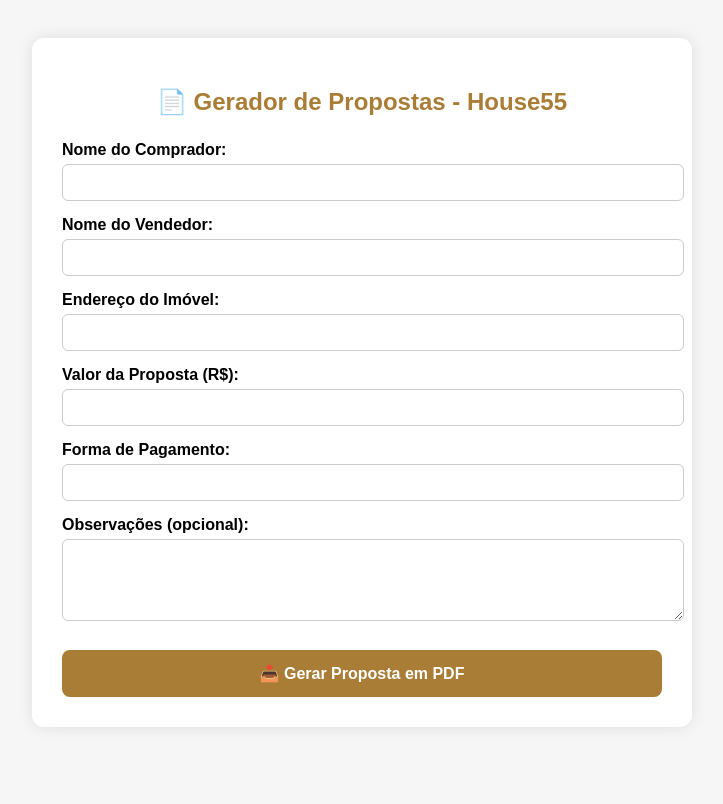
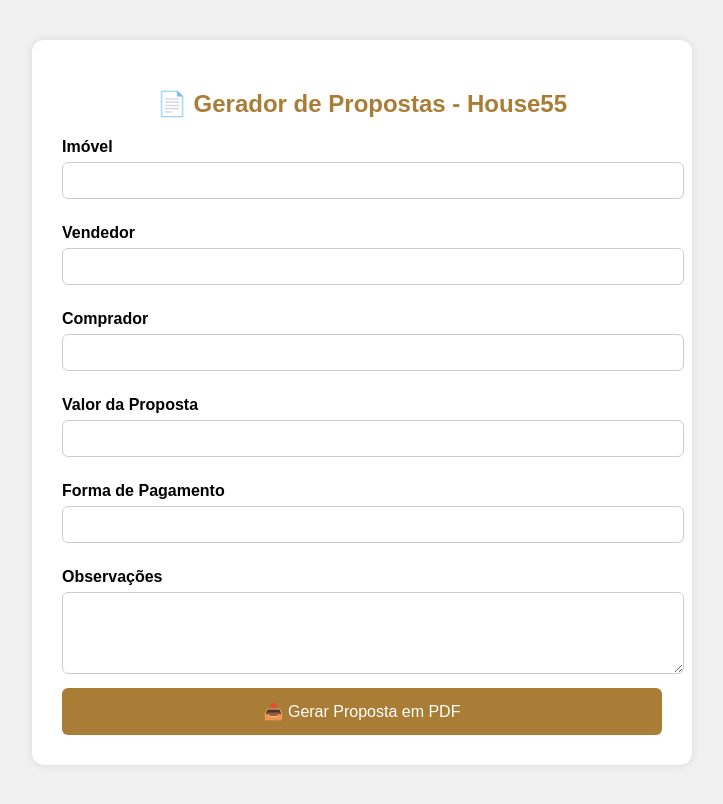
Before and after one commit to Nichollasg20/proposta-nichollas, a plain HTML site: page index.html in a window 1280 px wide. Shown: the whole page, without its empty margins (278-1001 px from the left). Drawn offline with Linux system fonts and the light colour scheme.

Commit message:
Update index.html

```diff
--- a/index.html
+++ b/index.html
@@ -7,104 +7,105 @@
   <style>
     body {
       font-family: Arial, sans-serif;
-      background-color: #f6f6f6;
-      padding: 30px;
+      background: #f1f1f1;
+      margin: 0;
+      padding: 0;
     }
+
     .container {
       max-width: 600px;
-      margin: auto;
+      margin: 40px auto;
       background: white;
       padding: 30px;
       border-radius: 12px;
-      box-shadow: 0 0 15px rgba(0,0,0,0.1);
+      box-shadow: 0 0 10px rgba(0,0,0,0.1);
     }
+
     h2 {
       text-align: center;
       color: #a97d36;
-      margin-bottom: 25px;
+      margin-bottom: 20px;
     }
+
     label {
+      font-weight: bold;
+      margin-top: 15px;
       display: block;
-      margin-top: 15px;
-      font-weight: bold;
     }
-    input, select, textarea {
+
+    input, textarea {
       width: 100%;
       padding: 10px;
-      margin-top: 5px;
+      margin-top: 6px;
+      margin-bottom: 10px;
+      border: 1px solid #ccc;
       border-radius: 6px;
-      border: 1px solid #ccc;
     }
+
     button {
-      margin-top: 25px;
       width: 100%;
-      background-color: #a97d36;
+      background: #a97d36;
       color: white;
       font-size: 16px;
       padding: 14px;
       border: none;
-      border-radius: 8px;
+      border-radius: 6px;
       cursor: pointer;
-      font-weight: bold;
     }
+
     button:hover {
-      background-color: #8c682e;
+      background: #916b2e;
     }
   </style>
 </head>
 <body>
   <div class="container">
     <h2>📄 Gerador de Propostas - House55</h2>
-    <form id="propostaForm">
-      <label for="comprador">Nome do Comprador:</label>
+    <form id="formProposta">
+      <label>Imóvel</label>
+      <input type="text" id="imovel" required />
+
+      <label>Vendedor</label>
+      <input type="text" id="vendedor" required />
+
+      <label>Comprador</label>
       <input type="text" id="comprador" required />
 
-      <label for="vendedor">Nome do Vendedor:</label>
-      <input type="text" id="vendedor" required />
+      <label>Valor da Proposta</label>
+      <input type="text" id="valor" required />
 
-      <label for="endereco">Endereço do Imóvel:</label>
-      <input type="text" id="endereco" required />
+      <label>Forma de Pagamento</label>
+      <input type="text" id="formaPagamento" required />
 
-      <label for="valor">Valor da Proposta (R$):</label>
-      <input type="number" id="valor" required />
-
-      <label for="pagamento">Forma de Pagamento:</label>
-      <input type="text" id="pagamento" required />
-
-      <label for="obs">Observações (opcional):</label>
-      <textarea id="obs" rows="4"></textarea>
+      <label>Observações</label>
+      <textarea id="observacoes" rows="4"></textarea>
 
       <button type="submit">📥 Gerar Proposta em PDF</button>
     </form>
   </div>
 
   <script>
-    const form = document.getElementById("propostaForm");
-    form.addEventListener("submit", async (e) => {
+    document.getElementById("formProposta").addEventListener("submit", async function(e) {
       e.preventDefault();
 
       const dados = {
+        imovel: document.getElementById("imovel").value,
+        vendedor: document.getElementById("vendedor").value,
         comprador: document.getElementById("comprador").value,
-        vendedor: document.getElementById("vendedor").value,
-        endereco: document.getElementById("endereco").value,
         valor: document.getElementById("valor").value,
-        formaPagamento: document.getElementById("pagamento").value,
-        observacoes: document.getElementById("obs").value,
+        formaPagamento: document.getElementById("formaPagamento").value,
+        observacoes: document.getElementById("observacoes").value
       };
 
-      const response = await fetch("/api/gerarProposta", {
+      const res = await fetch("/api/gerarProposta", {
         method: "POST",
         headers: { "Content-Type": "application/json" },
         body: JSON.stringify(dados)
       });
 
-      const blob = await response.blob();
+      const blob = await res.blob();
       const url = URL.createObjectURL(blob);
-      const link = document.createElement("a");
-      link.href = url;
-      link.download = "proposta_house55.pdf";
-      link.click();
-      URL.revokeObjectURL(url);
+      window.open(url, "_blank");
     });
   </script>
 </body>
```
